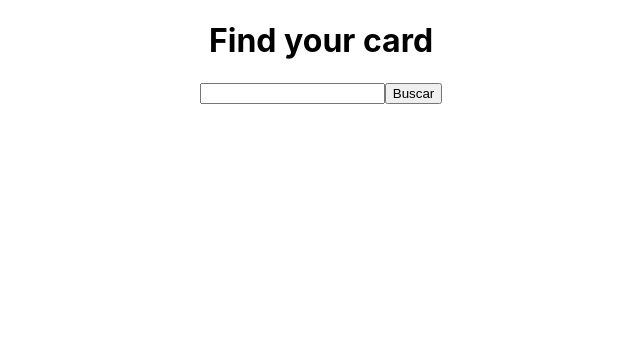
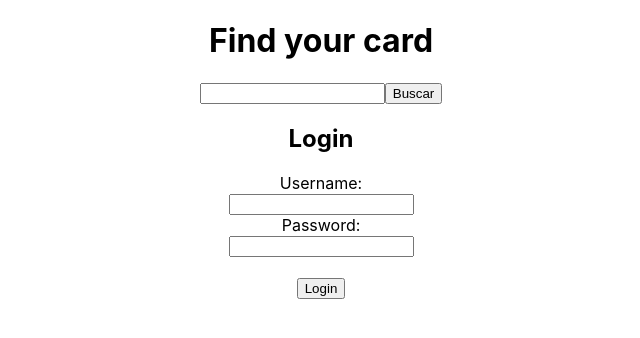
Before and after one commit to josephonfire/finalprojectb4f, a React (Create React App) app in the folder client/src/: page / in a window 1280 px wide. Shown: the top 338 px of the page, without its empty margins (319-959 px from the left). Built offline with nearby package versions, Linux system fonts and the light colour scheme; the HTML template or start-up script is replaced by a standard one.

Commit message:
Added Login Component

```diff
--- a/client/src/App.jsx
+++ b/client/src/App.jsx
@@ -1,11 +1,13 @@
 import './App.css';
 import CardSearch from './components/CardSearch';
 import ChatBot from './components/ChatBot';
+import Login from './components/Login';
 
 function App() {
   return (
     <div className="App">
       <CardSearch/>
+      <Login/>
     </div>
   );
 }
--- a/client/src/components/CardSearch.jsx
+++ b/client/src/components/CardSearch.jsx
@@ -1,24 +1,33 @@
 import React from "react";
 import { useState } from "react";
-import axios from "axios";
+import axios from "axios"; // importar axios para requisições HTTP (scryfall API)
 
+
+// Funcao e toda a logica para buscar uuma carta
 function CardSearch() {
-  const [name, setName] = useState("");
-  const [card, setCard] = useState(null);
-  const [error, setError] = useState("");
+  const [name, setName] = useState(""); // Estado para armazenar o nome da carta
+  const [card, setCard] = useState(null); // Estado para armazenar os dados da carta encontrada
+  const [error, setError] = useState(""); // Caso ocorra um erro
 
+
+  // Função para buscar a carta com base no nome
+  // Faz uma requisição para a API do Scryfall para buscar a carta pelo nome
+  // Se a carta for encontrada, atualiza o estado 'card' com os dados da carta
+  // Se ocorrer um erro, atualiza o estado 'error' com uma mensagem de erro
   const handleSearch = async () => {
     try {
       const response = await axios.get(
-        `http://localhost:3030/api/card?name=${encodeURIComponent(name)}`
+        `http://localhost:3030/api/card?name=${encodeURIComponent(name)}` // Requisiçao para a API do Scryfall, usando porta 3030 no Backend
       );
       setCard(response.data);
     } catch (err) {
       setCard(null);
-      setError("Carta não encontrada!");
+      setError("Carta não encontrada!"); // mensagem de erro caso a carta não seja encontrada, usando o estado 'error'
     }
   };
 
+
+  // Renderiza o componente para retornar na pagina inicial
   return (
     <div className="card-search">
       <h1>Find your card</h1>
@@ -27,7 +36,8 @@ function CardSearch() {
         value={name}
         onChange={(e) => setName(e.target.value)}
       />
-      <button onClick={handleSearch}>Buscar</button>
+      <button onClick={handleSearch}>Buscar</button> {/* Botão para buscar a carta */}
+
 
       {error && <p>{error}</p>}
 
--- /dev/null
+++ b/client/src/components/Login.jsx
@@ -0,0 +1,49 @@
+import react from 'react';
+import { useState } from 'react';
+
+function Login() {
+    const [username, setUsername] = useState('');
+    const [password, setPassword] = useState('');
+
+    const handleLogin = (e) => {
+        e.preventDefault();
+        // Implementar a logica do login aqui, como enviar os dados, etc..
+        console.log('Logging in with:', { username, password });
+    };
+
+
+    // Formulario para o login
+    // O formulario tem dois campos, um para o username e outro para a senha
+    // Ao submeter o formulario, chama a funcao handleLogin
+    // A funcao handleLogin resolve os dados do formulario e imprime os dados
+    return (
+        <div className="login-container">
+        <form onSubmit={handleLogin}>
+            <h2>Login</h2>
+            <div>
+            <label htmlFor="username">Username:</label> <br></br>
+            <input
+                type="text"
+                id="username"
+                value={username}
+                onChange={(e) => setUsername(e.target.value)}
+                required
+            />
+            </div>
+            <div>
+            <label htmlFor="password">Password:</label> <br></br>
+            <input
+                type="password"
+                id="password"
+                value={password}
+                onChange={(e) => setPassword(e.target.value)}
+                required
+            />
+            </div> <br></br>
+            <button type="submit">Login</button>
+        </form>
+        </div>
+    );
+}
+
+export default Login;
```
